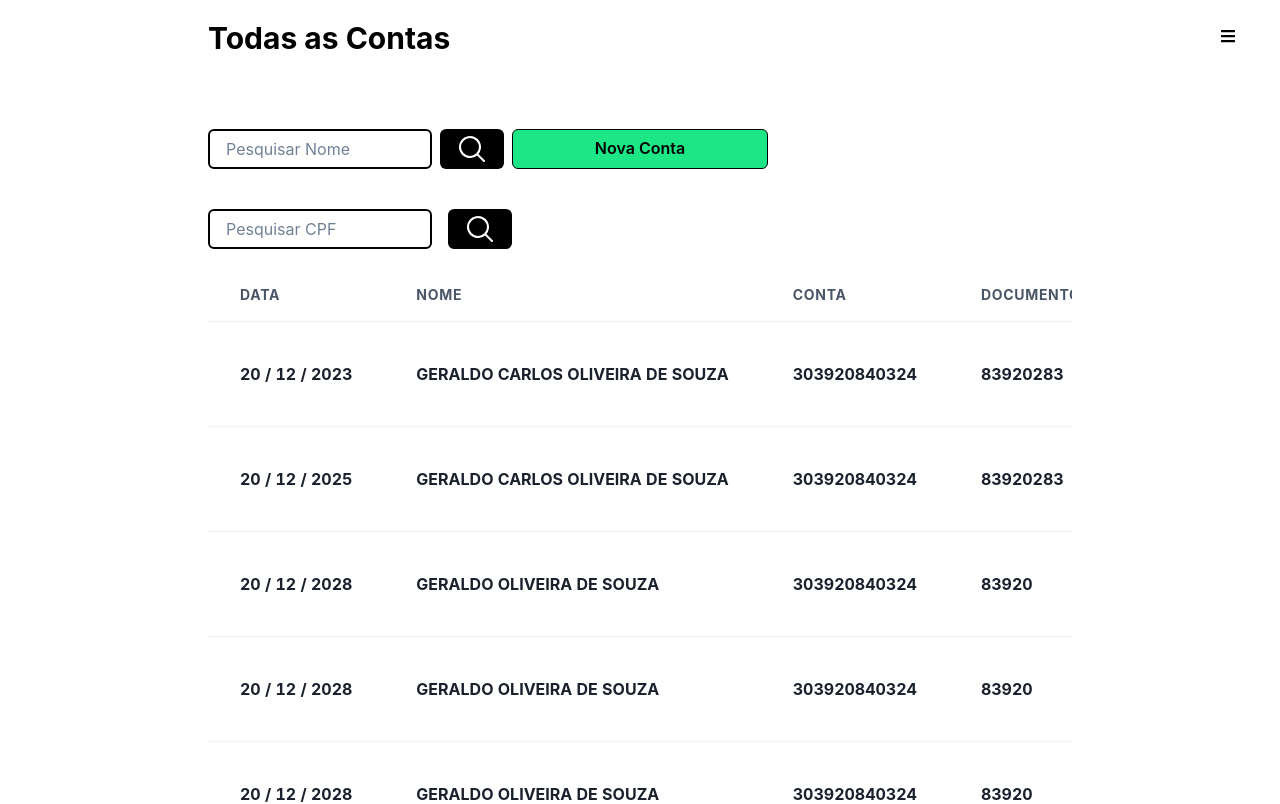
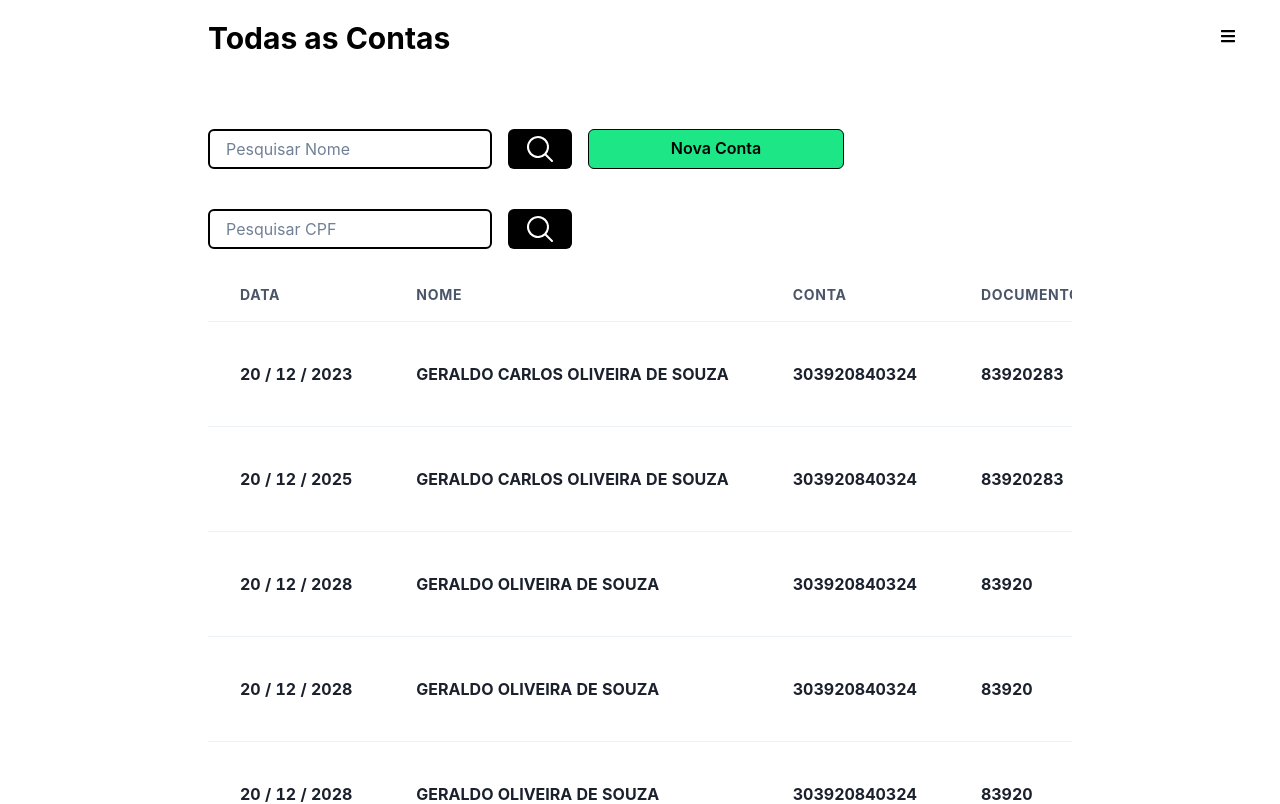
Before and after one commit to jonathan-trl/infinitypay2, a Next.js app: page /acounts in a window 1280 px wide. Shown: the top 804 px of the page. Built offline with nearby package versions, Linux system fonts and the light colour scheme; a web font is replaced by a local one.

Commit message:
seven commit

```diff
--- a/src/pages/acounts/index.tsx
+++ b/src/pages/acounts/index.tsx
@@ -34,14 +34,14 @@ function Acounts() {
         Todas as Contas
       </Text>
 
-      <HStack>
-        <Input placeholder="Pesquisar Nome" w={'56'} />
+      <HStack spacing={4}>
+        <Input placeholder="Pesquisar Nome" />
         <ButtonSearch />
-        <Button title="Nova Conta" px={20} />
+        <Button title="Nova Conta" />
       </HStack>
 
       <HStack spacing={4}>
-        <Input placeholder="Pesquisar CPF" w={'56'} />
+        <Input placeholder="Pesquisar CPF" />
         <ButtonSearch />
       </HStack>
 
```
